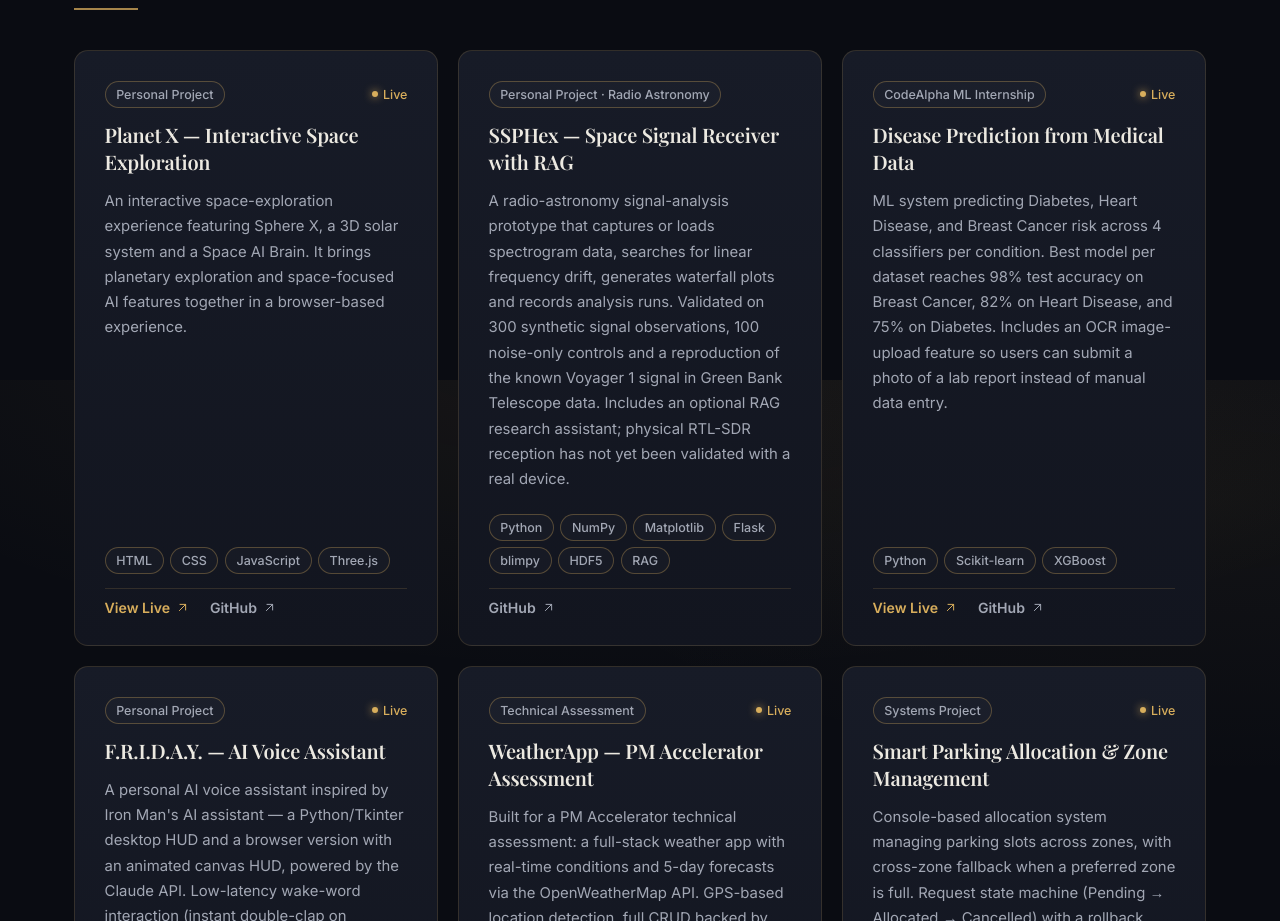
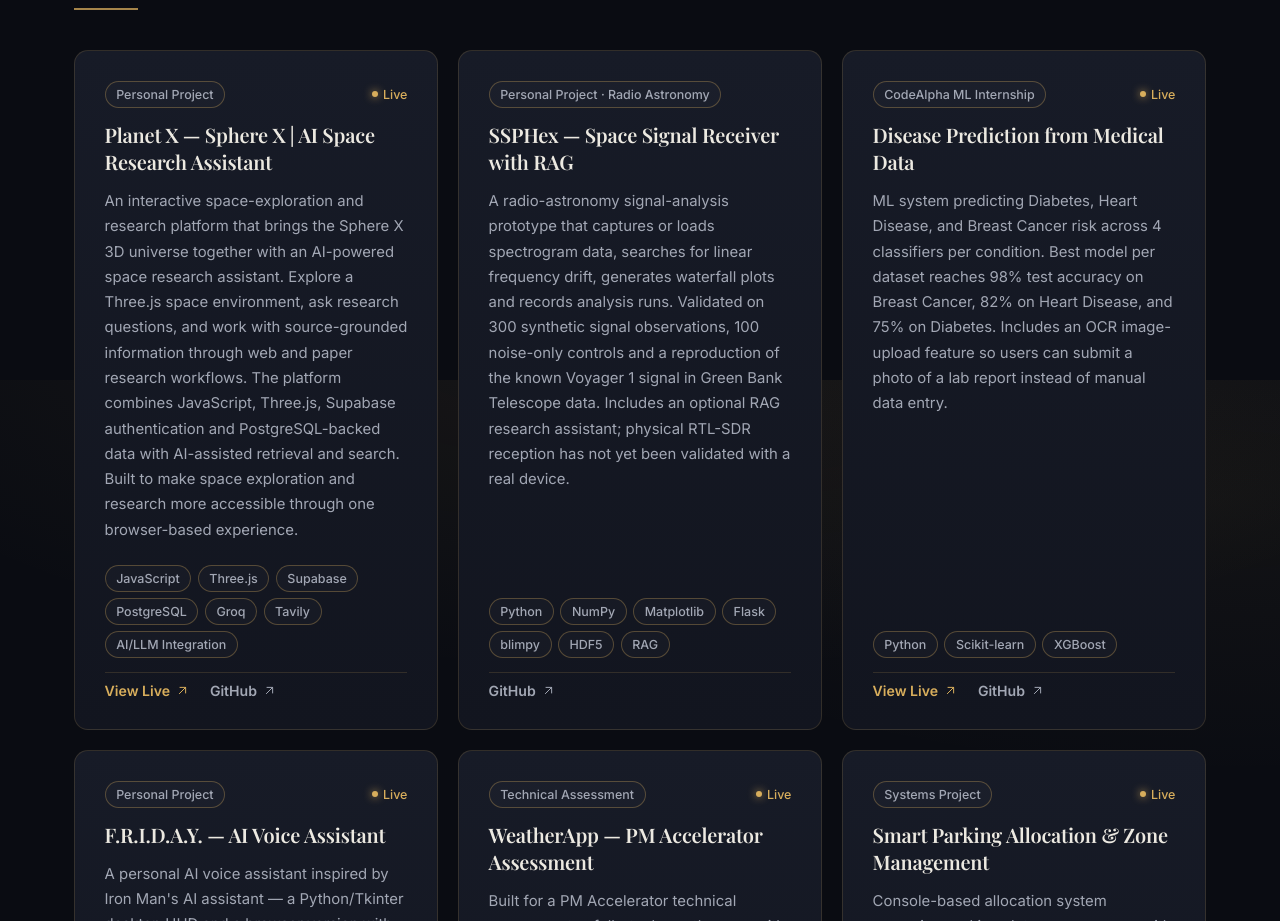
Before and after one commit to kamilcodes14/kamilcodes14.github.io, a React (Vite) app: page / in a window 1280 px wide. Shown: the part 6020-6941 px from the top of the page. Built offline with nearby package versions, Linux system fonts and the light colour scheme; a web font is replaced by a local one.

Commit message:
Improve Planet X Sphere X portfolio description and skills

```diff
--- a/src/data/content.js
+++ b/src/data/content.js
@@ -221,11 +221,11 @@ export const experience = [
 
 export const projects = [
   {
-    name: "Planet X — Interactive Space Exploration",
+    name: "Planet X — Sphere X | AI Space Research Assistant",
     tag: "Personal Project",
-    tech: ["HTML", "CSS", "JavaScript", "Three.js"],
+    tech: ["JavaScript", "Three.js", "Supabase", "PostgreSQL", "Groq", "Tavily", "AI/LLM Integration"],
     blurb:
-      "An interactive space-exploration experience featuring Sphere X, a 3D solar system and a Space AI Brain. It brings planetary exploration and space-focused AI features together in a browser-based experience.",
+      "An interactive space-exploration and research platform that brings the Sphere X 3D universe together with an AI-powered space research assistant. Explore a Three.js space environment, ask research questions, and work with source-grounded information through web and paper research workflows. The platform combines JavaScript, Three.js, Supabase authentication and PostgreSQL-backed data with AI-assisted retrieval and search. Built to make space exploration and research more accessible through one browser-based experience.",
     live: "https://kamilcodes14.github.io/planet-x-sphere-x/",
     github: "https://github.com/kamilcodes14/planet-x-sphere-x",
   },
```
